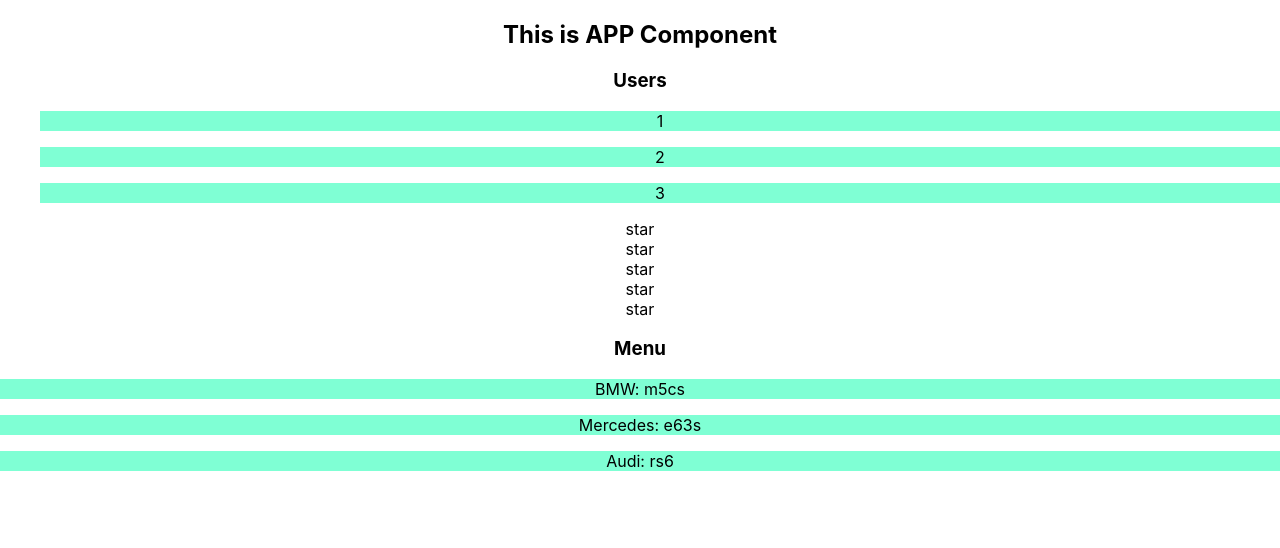
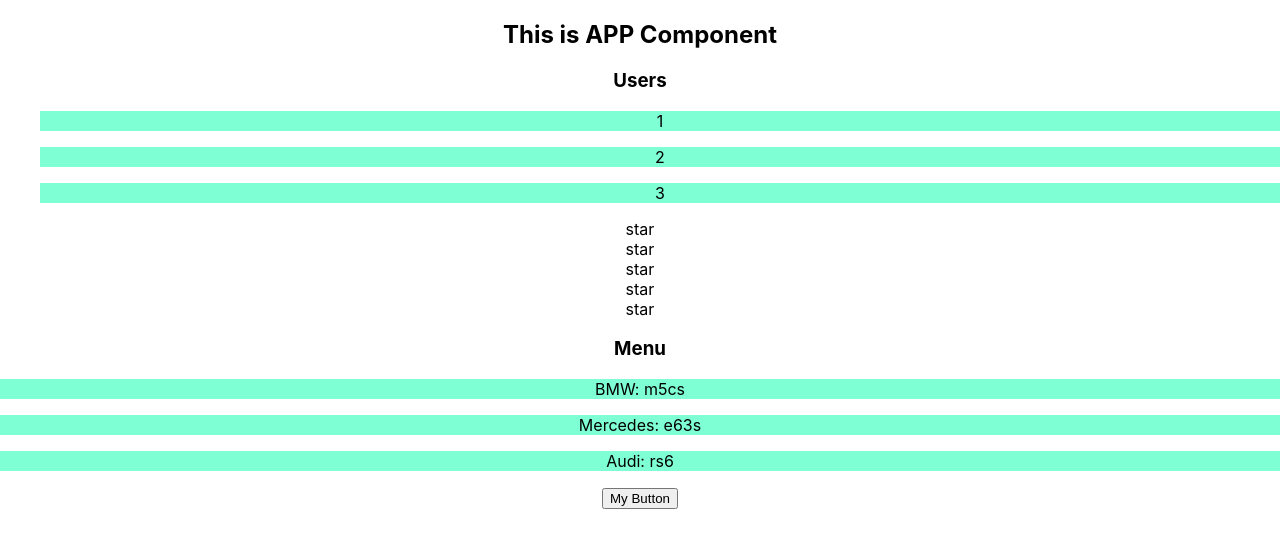
Before and after one commit to akach-dev/react-ts-is-simple, a React (Create React App) app: page / in a window 1280 px wide. Shown: the top 548 px of the page. Built offline with nearby package versions, Linux system fonts and the light colour scheme.

Commit message:
add Button component

```diff
--- a/src/App.tsx
+++ b/src/App.tsx
@@ -4,6 +4,7 @@ import {Rating} from "./components/Rating";
 import {PageTitle} from "./components/PageTitle";
 import {Accordion} from "./components/accordion/Accordion";
 import {Cars} from "./components/Cars";
+import {Button} from "./components/Button";
 
 export type TopCarsType = {
   manufacturer: string
@@ -18,6 +19,11 @@ const topCars: TopCarsType[] = [
 
 
 export function App() {
+
+  const onClickHandler = (name: string, age: number) => {
+    console.log(name, age)
+  }
+
   return (
      <div className="App">
        <PageTitle title={'This is APP Component'}/>
@@ -28,6 +34,10 @@ export function App() {
        <Accordion
           title={'Menu'}/>
        <Cars cars={topCars}/>
+       <Button
+          callback={() => onClickHandler('alex', 32)}
+          title={'My Button'}/>
+
      </div>
   );
 }
--- /dev/null
+++ b/src/components/Button.tsx
@@ -0,0 +1,15 @@
+import React from 'react';
+
+type ButtonPropsType = {
+  title: string
+  callback: () => void
+}
+
+export const Button = ({title, callback}: ButtonPropsType) => {
+  return (
+     <button
+        onClick={callback}>
+       {title}
+     </button>
+  )
+};
--- a/src/components/Cars.tsx
+++ b/src/components/Cars.tsx
@@ -9,8 +9,8 @@ export function Cars({cars}: CarsPropsType) {
   return (
      <>
        {
-         cars.map(car => (
-            <li> {car.manufacturer}: {car.model} </li>
+         cars.map((car, index) => (
+            <li key={index}> {car.manufacturer}: {car.model} </li>
          ))
        }
      </>
```
